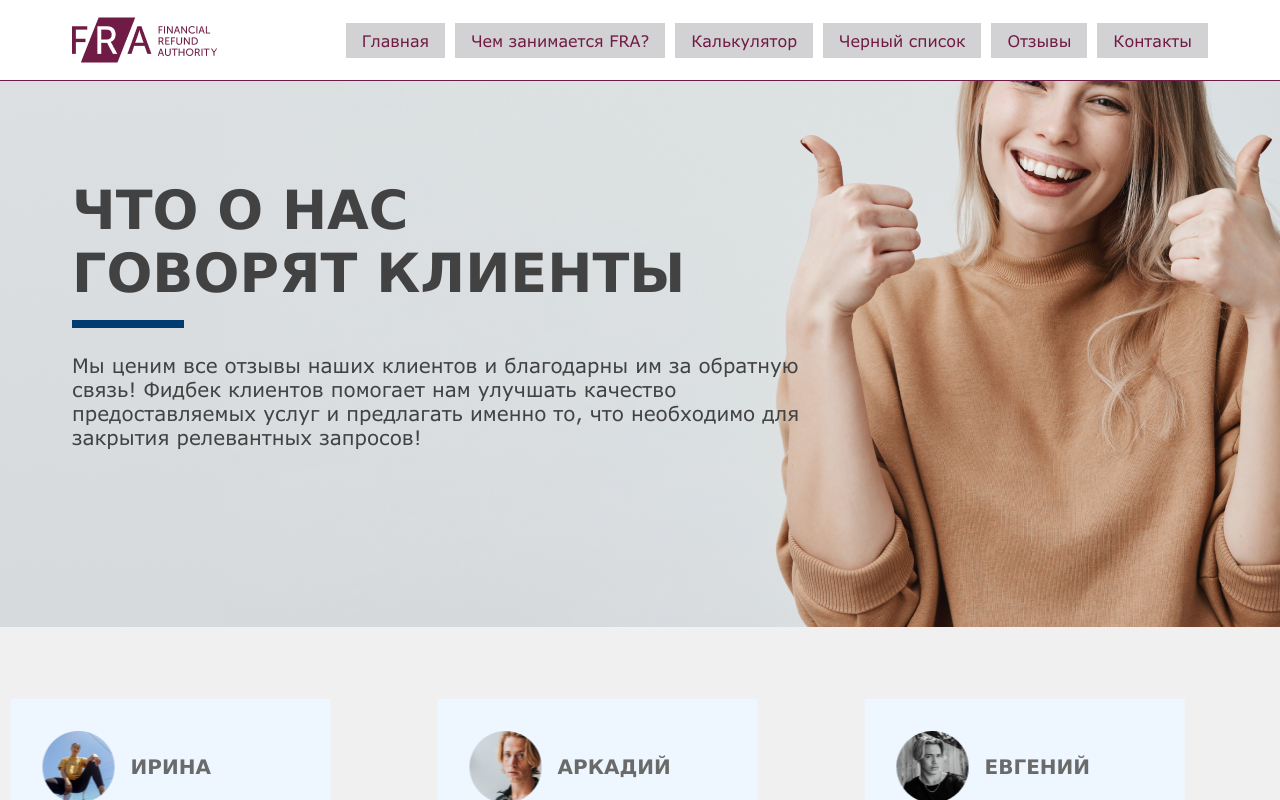
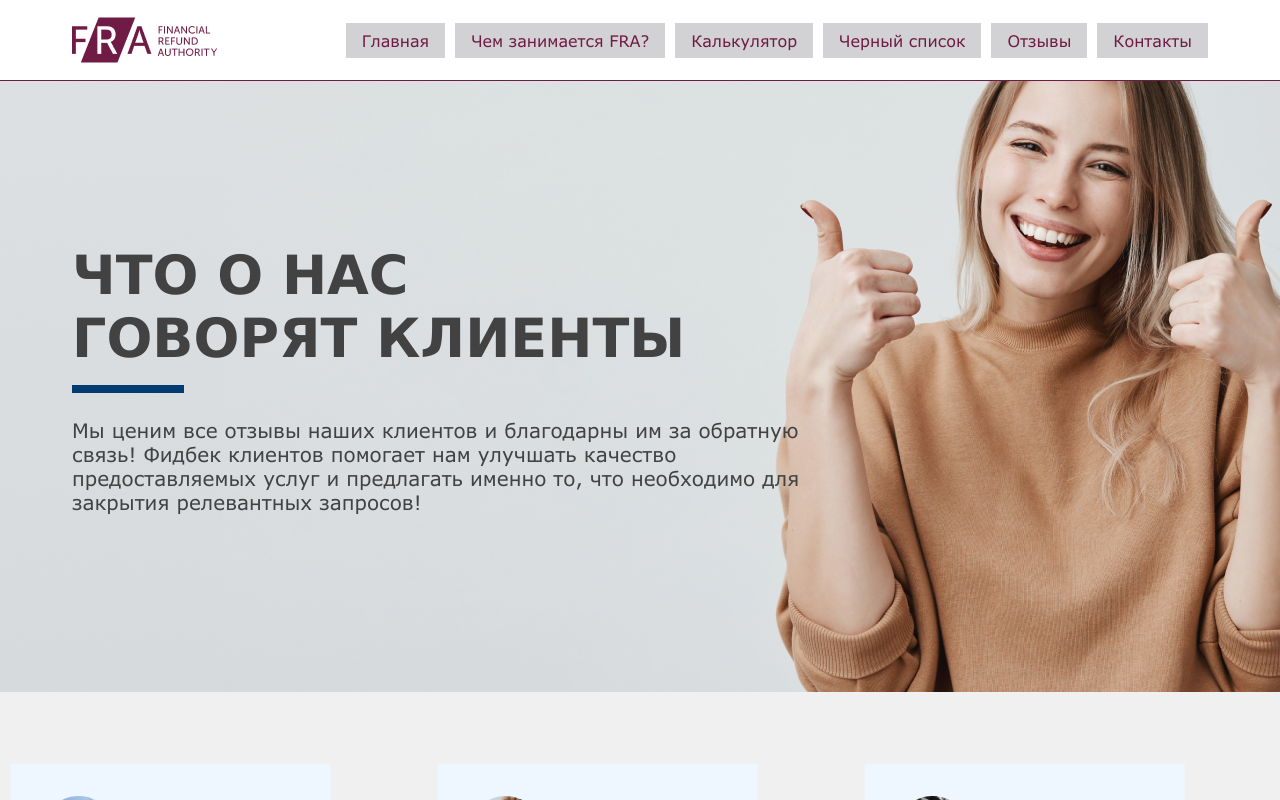
Before and after one commit to Leontin77/companie, a React (Create React App) app: page /review in a window 1280 px wide. Shown: the top 800 px of the page. Built offline with nearby package versions, Linux system fonts and the light colour scheme; no server answers; a web font is replaced by a local one.

Commit message:
wrapper to all routes

```diff
--- a/src/App.tsx
+++ b/src/App.tsx
@@ -36,6 +36,7 @@ export default function App() {
       <Router>
         <ScrollToTop/>
         <Header />
+        <div className="wrapper">
         <Routes>
           <Route path="/contact" element={<Contact />} />
           <Route path="/calculator" element={<CalculatorPage />} />
@@ -45,6 +46,7 @@ export default function App() {
           <Route path="/thankyou" element={<ThankYou />} />
           <Route path="/" element={<Landing />} />
         </Routes>
+        </div>
       </Router>
     </>
   );
--- a/src/Landing/Landing.tsx
+++ b/src/Landing/Landing.tsx
@@ -60,7 +60,7 @@ export const Landing = () => {
   }, [location]);
 
   return (
-    <main className="wrapper">
+    <main>
       {/* <Header /> */}
       <section className="hero">
         {/* <img className="heroBG" src={heroBG} alt="" /> */}
```
